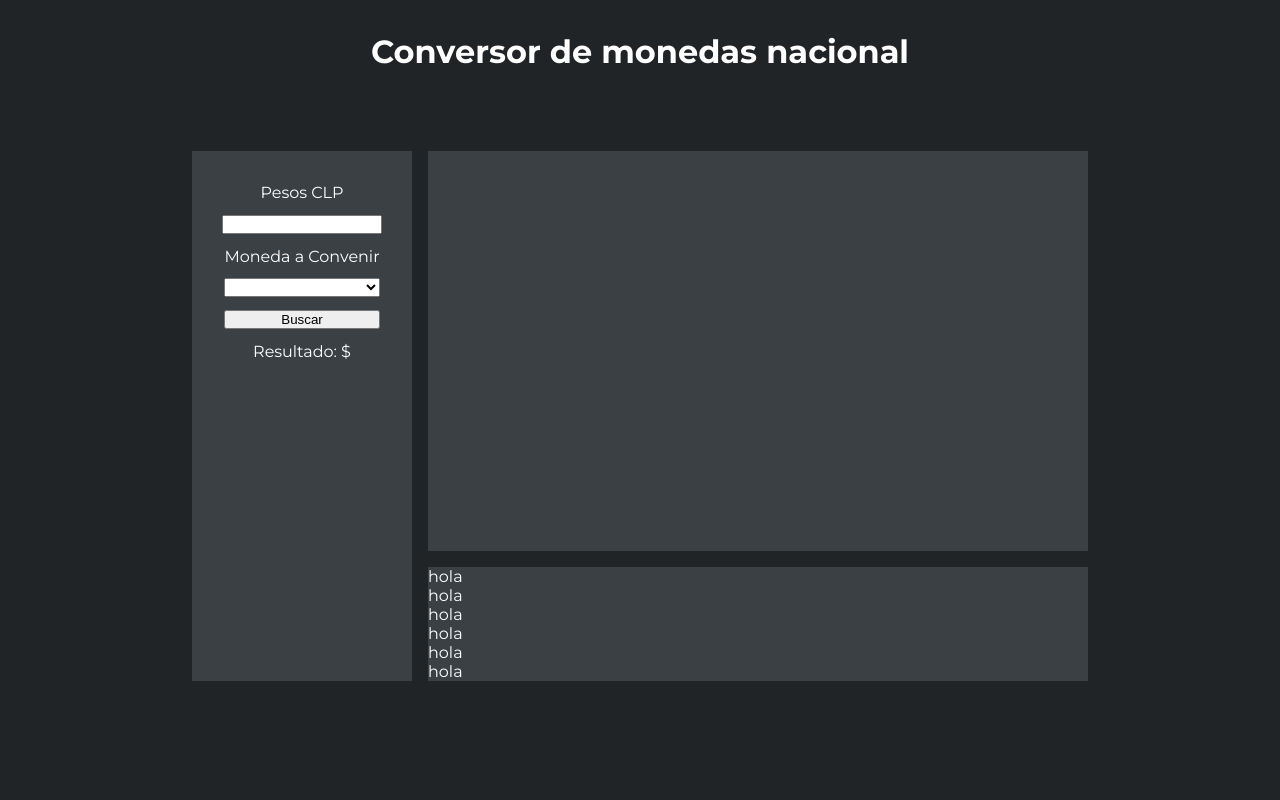
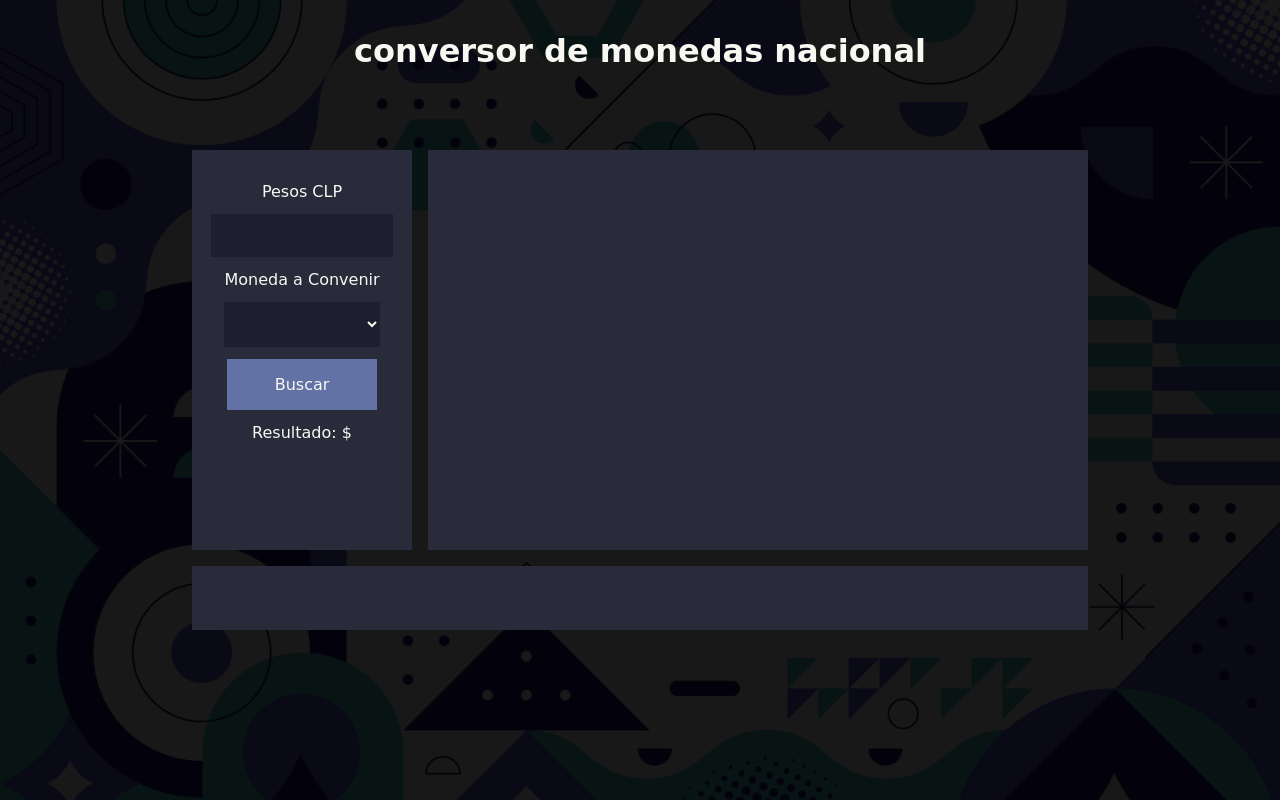
Before and after one commit to framirezj/ADL_desafio_CMonedas, a plain HTML site: page index.html in a window 1280 px wide. Drawn offline with nearby package versions, Linux system fonts and the light colour scheme; some packages are replaced by stand-ins of ours; no server answers; a script that the page names is missing; a web font is replaced by a local one.

Commit message:
created: nueva section con los valores de algunos indicadores

```diff
--- a/assets/css/mi_css.css
+++ b/assets/css/mi_css.css
@@ -3,10 +3,24 @@
   margin: 0;
 }
 
+.delius-unicase-regular {
+  font-family: "Delius Unicase", cursive;
+  font-weight: 400;
+  font-style: normal;
+}
+
+.delius-unicase-bold {
+  font-family: "Delius Unicase", cursive;
+  font-weight: 700;
+  font-style: normal;
+}
+
 body {
-  background-color: hsl(210, 8%, 14%);
-  color: hsl(0, 0%, 100%);
-  font-family: "Montserrat", sans-serif;
+  color: #f8f8f2;
+  background: linear-gradient(rgba(0, 0, 0, 0.9), rgba(0, 0, 0, 0.9)),
+    url("../imgs/6917830.jpg");
+  background-size: cover;
+  background-color: #1e1e2e;
 }
 
 .grid-container {
@@ -42,33 +56,55 @@ button {
 
   padding: 2rem;
 
-  background-color: hsl(210, 8%, 25%);
+  background-color: #292b3a;
+}
+
+button {
+  all: unset;
+  background-color: #6272a4;
+  cursor: pointer;
+  padding: 1rem 3rem 1rem 3rem;
+}
+
+input,
+select {
+  padding: 0.8rem;
+  text-align: center;
+  font-size: 1rem;
+  font-weight: bold;
+  background-color: #1e1e2e;
+  color: #f8f8f2;
+  border: none;
 }
 
 #grafico {
   display: flex;
   justify-content: center;
   align-items: center;
-  background-color: hsl(210, 8%, 25%);
+  background-color: #292b3a;
   overflow: hidden;
 }
 
 #myChart {
-  width: 100%; /* Ancho completo */
-  height: 400px; /* Altura personalizada */
+  width: 100%;
+  height: 400px;
+}
+
+#items {
+  display: none;
 }
 
 @media (min-width: 1024px) {
-
   main {
     max-width: 70%;
     margin: 4rem auto;
     display: grid;
-    grid-template-columns: 1fr 3fr; /* Columnas fijas de 200px en los extremos y flexible en el medio */
+    grid-template-columns: 1fr 3fr;
 
     grid-template-areas:
-      "f g "
-      "f d";
+      "f g"
+      "f g"
+      "d d";
   }
 
   #formulario {
@@ -79,13 +115,29 @@ button {
     grid-area: g;
   }
 
-  #myChart {
-    width: 200px; /* Ancho completo */
+  #items {
+    grid-area: d;
+    display: flex;
+    justify-content: space-evenly;
+    background-color: #292b3a;
+    padding: 2rem 0 2rem 0;
   }
 
+  .item-divisa {
+    padding: 1rem;
+    display: flex;
+    flex-direction: column;
+    justify-content: start;
+    text-align: center;
+    gap: 1rem;
+    overflow: hidden;
+    font-size: 1rem;
+    min-width: 6rem;
+    max-width: 6rem;
+  }
 
-  #divisas {
-    grid-area: d;
-    background-color: hsl(210, 8%, 25%);
+  .precio {
+    background-color: #6272a4;
+    padding: 0.3rem 0 0.3rem 0;
   }
 }
--- a/assets/js/mi_script.js
+++ b/assets/js/mi_script.js
@@ -18,10 +18,12 @@ const selectIndicadores = document.querySelector("#indicadores");
 const botonCalcular = document.querySelector("#calcular");
 const cantidadCLP = document.querySelector("#cantidad");
 const resultado = document.querySelector("#resultado");
+const items = document.querySelector("#items");
 
 //variables para operar con la API
 const API_URL = "https://mindicador.cl/api/";
 const metadatos = ["version", "autor", "fecha"];
+const codigos = ["uf", "dolar", "euro", "utm"]
 
 //guardo los datos para no hacer varios llamadas a la API
 let datosGlobal = [];
@@ -102,10 +104,31 @@ botonCalcular.addEventListener("click", async () => {
   await createChart(opcionSeleccionada.dataset.codigo);
 });
 
+const banner = () => {
+  console.log(indicadoresGlobal)
+  let template = ""
+
+  const indicadoresFiltro = indicadoresGlobal.filter(
+    indicador => codigos.includes(indicador.codigo)
+  )
+
+  for (const indicador of indicadoresFiltro) {
+    template += `
+
+      <div class="item-divisa">
+            <span class="precio">$${indicador.valor}</span>
+            <span class="nombre">${indicador.codigo.toUpperCase()}</span>
+        </div>
+    `
+  }
+  items.innerHTML = template
+}
+
 const getInicio = async () => {
   await getDatos(API_URL);
   getIndicadores();
   listadoIndicadores();
+  banner()
 };
 
 /*  Luego, utiliza una librería de JavaScript de gráficas
@@ -158,8 +181,8 @@ const createChart = async (codigo) => {
             label: `Ultimos ${valores.length} registros`,
             data: valores,
             borderWidth: 1,
-            borderColor: "#9BD0F5",
-            backgroundColor: "#ffffff",
+            borderColor: "#8BE9FD ",
+            backgroundColor: "#8BE9FD ",
           },
         ],
       },
--- a/index.html
+++ b/index.html
@@ -7,7 +7,7 @@
     <link rel="preconnect" href="https://fonts.googleapis.com" />
     <link rel="preconnect" href="https://fonts.gstatic.com" crossorigin />
     <link
-      href="https://fonts.googleapis.com/css2?family=Montserrat:ital,wght@0,100..900;1,100..900&display=swap"
+      href="https://fonts.googleapis.com/css2?family=Delius+Unicase:wght@400;700&display=swap"
       rel="stylesheet"
     />
     <!-- chartjs -->
@@ -18,41 +18,30 @@
     <link rel="stylesheet" href="./assets/css/mi_css.css" />
     <title>Conversor de Moneda</title>
   </head>
-  <body>
+  <body class="delius-unicase-regular">
     <div class="grid-container">
       <header>
-        <h1>Conversor de monedas nacional</h1>
+        <h1>conversor de monedas nacional</h1>
       </header>
 
       <main>
-
         <section id="formulario">
           <label for="cantidad">Pesos CLP</label>
           <input name="cantidad" type="number" id="cantidad" />
 
           <label for="indicadores">Moneda a Convenir</label>
-          <select name="indicadores" id="indicadores">
-
-          </select>
+          <select name="indicadores" id="indicadores"></select>
 
           <button id="calcular">Buscar</button>
 
           <p>Resultado: $ <span id="resultado"></span></p>
         </section>
 
-
-         <section id="grafico">
-            <canvas id="myChart"></canvas>
+        <section id="grafico">
+          <canvas id="myChart"></canvas>
         </section>
 
-        <section id="divisas">
-          <p>hola</p>
-          <p>hola</p>
-          <p>hola</p>
-          <p>hola</p>
-          <p>hola</p>
-          <p>hola</p>
-
+        <section id="items">
 
         </section>
       </main>
```
Also changed, not shown: assets/imgs/6917830.jpg (added).
